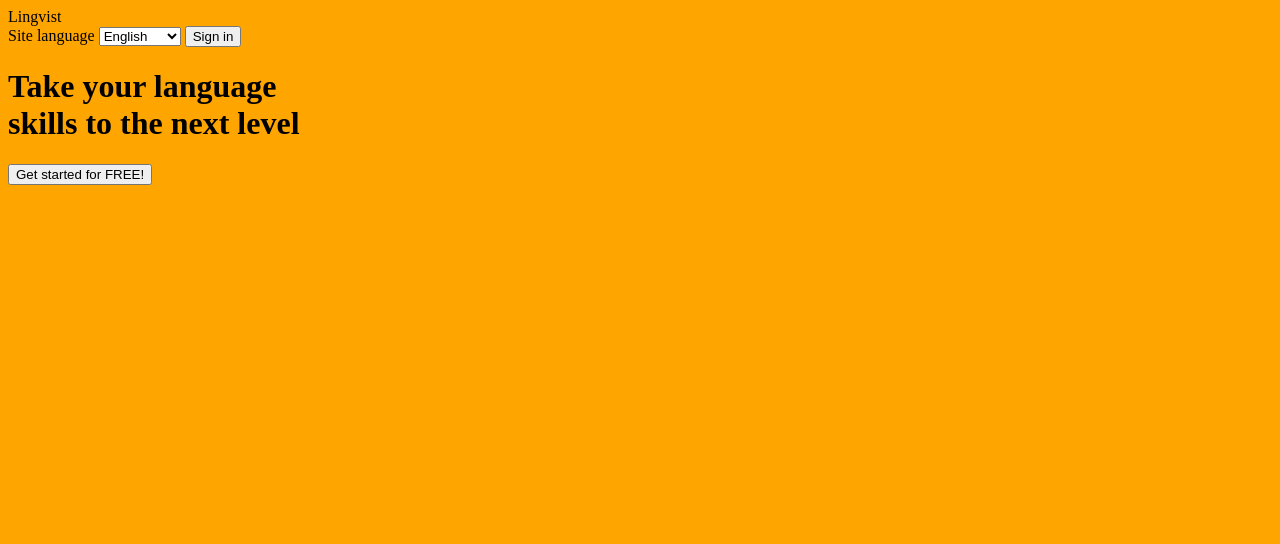
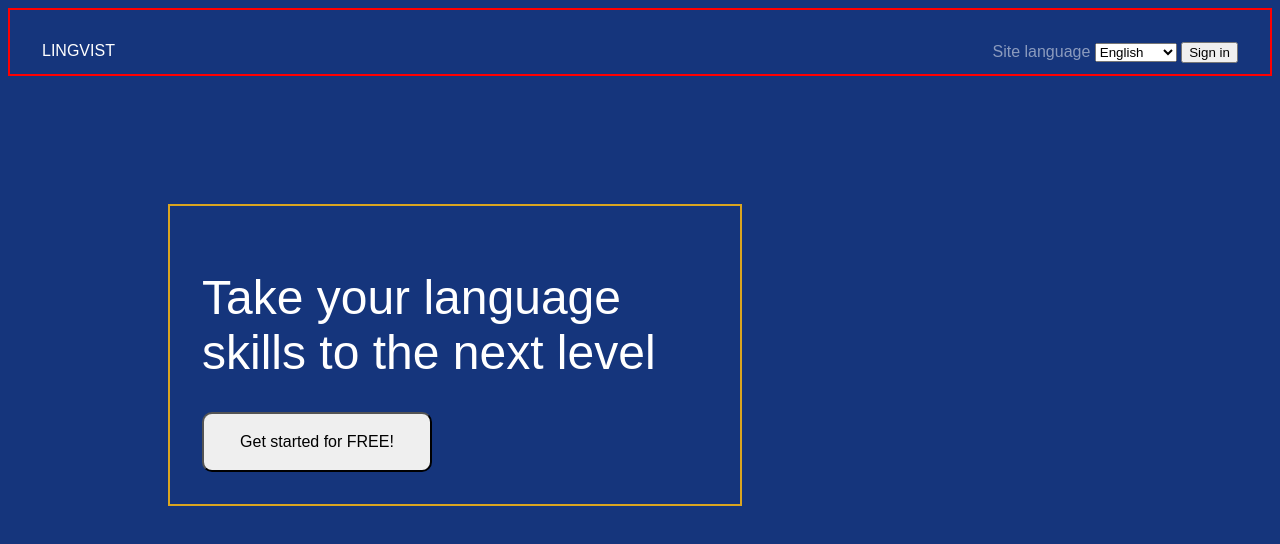
Before and after one commit to ChiselD/lingvist-imitation, a plain HTML site: page index.html in a window 1280 px wide. Drawn offline with Linux system fonts and the light colour scheme.

Commit message:
add basic styling for page

```diff
--- a/style.css
+++ b/style.css
@@ -1,3 +1,48 @@
+.float-left {
+  display: block;
+  float: left;
+}
+
+.float-right {
+  display: block;
+  float: right;
+}
+
+#logo {
+  text-transform: uppercase;
+}
+
+#get-started {
+  width: 230px;
+  height: 60px;
+  font-size: inherit;
+  border-radius: 10px;
+}
+
+#site-language {
+  opacity: 0.5;
+}
+
 body {
-  background-color: orange;
+  background-color: rgb(21,53,124);
+  color: white;
+  font-size: 16px;
+  font-family: arial, sans-serif;
 }
+
+nav {
+  border: 2px solid red;
+  padding: 2em;
+}
+
+main {
+  border: 2px solid goldenrod;
+  width: 40%;
+  margin: 8em 10em;
+  padding: 2em;
+}
+
+h1 {
+  font-size: 3em;
+  font-weight: 400;
+}
```
